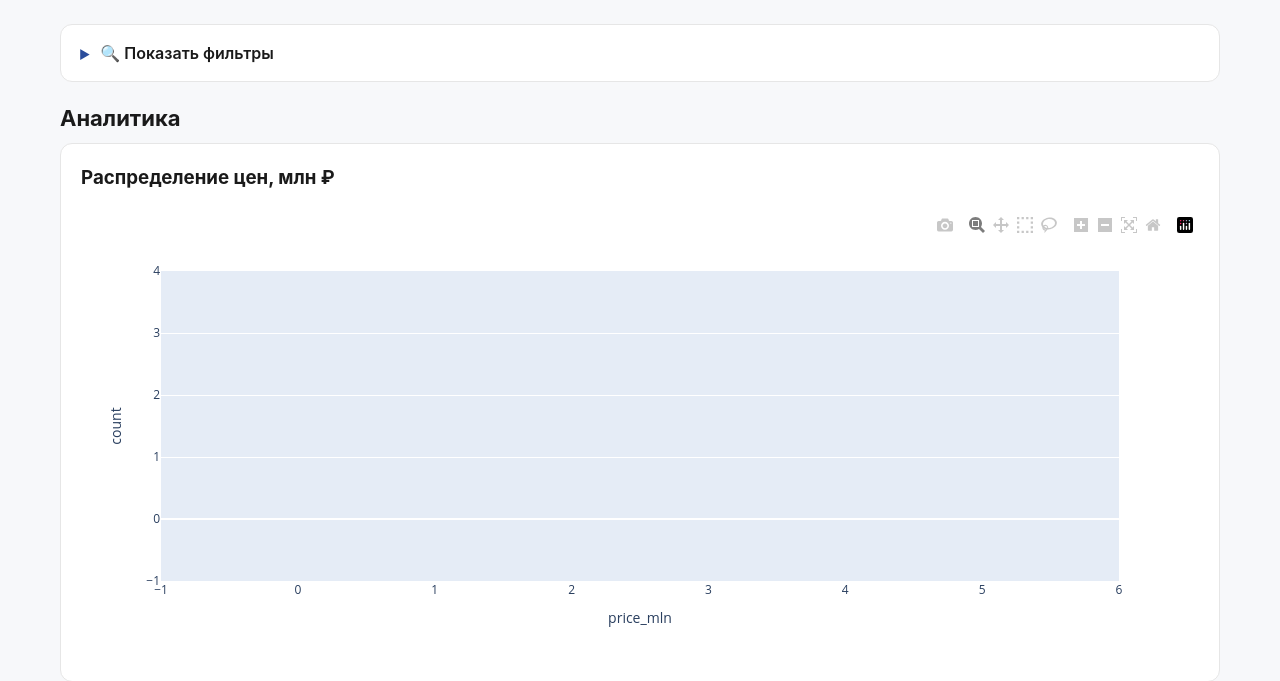
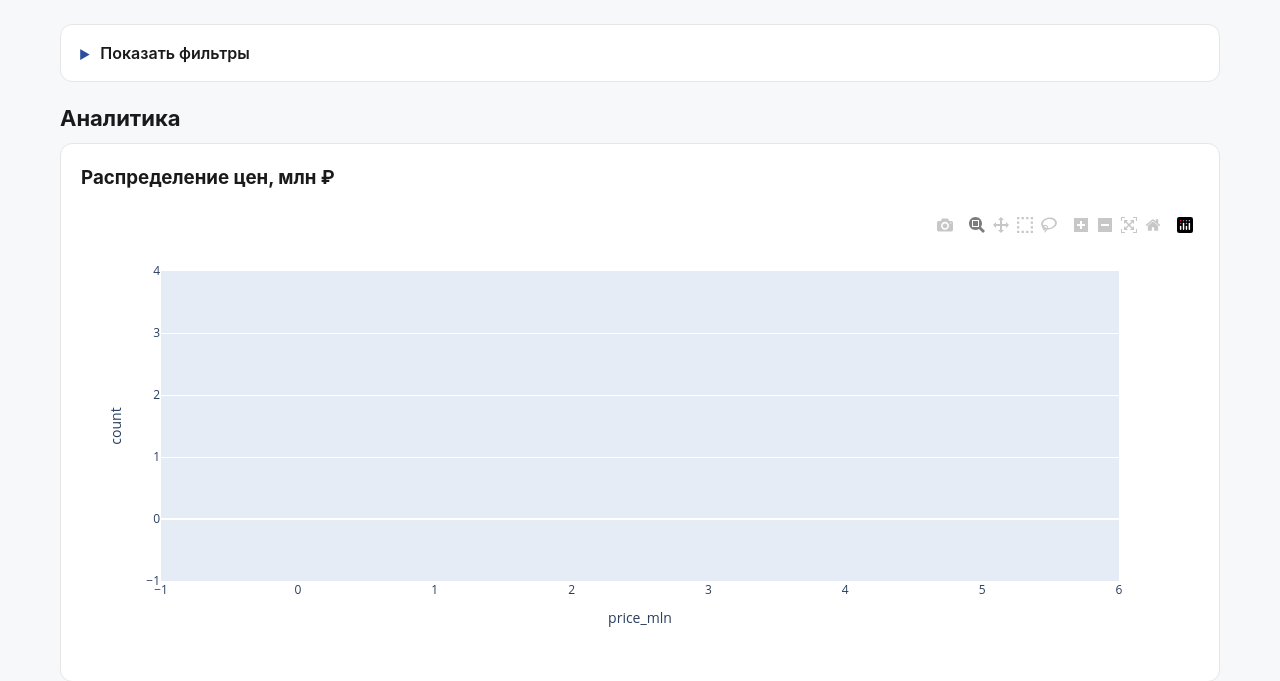
Before and after one commit to Legoman1234567890/pytorchiki_flask, a Flask app: page /analytics in a window 1280 px wide. Shown: the part 63-744 px from the top of the page. Run offline with Flask 3, Linux system fonts and the light colour scheme; some libraries are stand-ins or nearby versions.

Commit message:
Update _filters.html

```diff
--- a/templates/_filters.html
+++ b/templates/_filters.html
@@ -1,5 +1,5 @@
 <details class="filters-toggle" {% if request.args %}open{% endif %}>
-    <summary>🔍 Показать фильтры</summary>
+    <summary>Показать фильтры</summary>
 
     <form method="get" class="filters-form" action="{{ form_action|default(request.path) }}">
 
@@ -103,7 +103,7 @@
 
         <div class="filter-actions">
             <button type="submit" class="btn btn-primary">Применить</button>
-            <a href="{{ request.path }}" class="btn btn-secondary">♻️ Сбросить</a>
+            <a href="{{ request.path }}" class="btn btn-secondary">Сбросить</a>
         </div>
     </form>
 </details>
```
